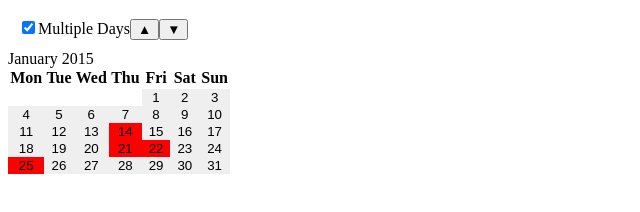
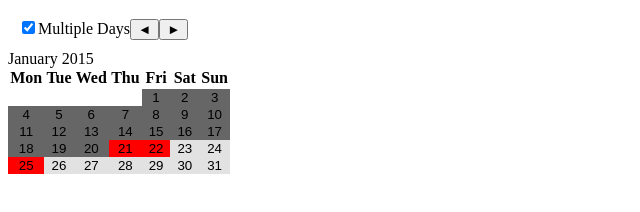
Before and after one commit to federicogfernandez/osom-datepicker, a website: page index.html in a window 1280 px wide. Both pictures are taken after a click on the element 119 px from the left and 126 px from the top of the page. Shown: the whole page, without its empty margins (0-640 px from the left). Drawn offline with Linux system fonts and the light colour scheme.

Commit message:
Bug fix + From Date

```diff
--- a/index.html
+++ b/index.html
@@ -11,7 +11,9 @@
 		<script type="text/javascript">
 			datepicker = new OsomDatepicker({
 				selector: '#osom-datepicker',
-				selectedDates: [new Date(2015, 0, 21), new Date(2015, 0, 22), new Date(2015, 0, 25)]
+				selectedDates: [new Date(2015, 0, 21), new Date(2015, 0, 22), new Date(2015, 0, 25)],
+				fromDate: new Date(2015, 0, 21),
+				animation: 'horizontal'
 			});
 			datepicker.initialize();
 			datepicker.on('DATE_SELECTED', function(e){
--- a/osom-datepicker.css
+++ b/osom-datepicker.css
@@ -11,12 +11,19 @@
 	overflow: hidden;
 }
 
-.osom-datepicker-wrapper .osom-datepicker-container .osom-datepicker-slider{
-	position: relative;
+.osom-datepicker-wrapper.osom-datepicker-layoutvertical .osom-datepicker-container .osom-datepicker-slider{
 	width: 100%;
 	position: absolute;
 	top: -152px;
 	left: 0;
+}
+
+.osom-datepicker-wrapper.osom-datepicker-layouthorizontal .osom-datepicker-container .osom-datepicker-slider{
+	height: 100%;
+	position: absolute;
+	top: 0;
+	left: -222px;
+	white-space: nowrap;
 }
 
 .osom-datepicker-wrapper .osom-datepicker-buttonscontainer{
@@ -24,13 +31,19 @@
 }
 
 .osom-datepicker-animated{
-	-webkit-transition: top 0.8s;
-	transition: top 0.8s;
+	-webkit-transition: top 0.8s, left 0.8s;
+	transition: top 0.8s, left 0.8s;
 }
 
-.osom-datepicker-wrapper .osom-datepicker-container .osom-datepicker-slider .osom-datepicker-month{
+.osom-datepicker-wrapper.osom-datepicker-layoutvertical .osom-datepicker-container .osom-datepicker-slider .osom-datepicker-month{
 	width: 100%;
 	height: 152px;
+}
+
+.osom-datepicker-wrapper.osom-datepicker-layouthorizontal .osom-datepicker-container .osom-datepicker-slider .osom-datepicker-month{
+	width: 222px;
+	height: 100%;
+	display: inline-block;
 }
 
 .osom-datepicker-wrapper .osom-datepicker-container .osom-datepicker-slider .osom-datepicker-month table{
@@ -49,6 +62,13 @@
 	border: 0;
 	display: block;
 	cursor: pointer;
+	background: #e2e2e2;
+	outline: none;
+}
+
+.osom-datepicker-wrapper .osom-datepicker-container .osom-datepicker-slider .osom-datepicker-month .osom-datepicker-daydisabled{
+	cursor: auto;
+	background: #666;
 }
 
 .osom-datepicker-wrapper .osom-datepicker-container .osom-datepicker-slider .osom-datepicker-month .osom-datepicker-selectedday{
--- a/osom-datepicker.js
+++ b/osom-datepicker.js
@@ -12,7 +12,7 @@
 		this.centralMonth = 0;
 		this.firstMonth = -1;
 		this.lastMonth = 1;
-		this.multipleDays = false;
+		this.multipleDays = this.selectedDates.length > 1 ? true : false;
 		this.uniqueId = Date.now();
 	};
 
@@ -23,11 +23,14 @@
 		sliderClass: 'osom-datepicker-slider',
 		monthClass: 'osom-datepicker-month',
 		dayClass: 'osom-datepicker-day',
+		dayDisabledClass: 'osom-datepicker-daydisabled',
 		selectedDayClass: 'osom-datepicker-selectedday',
 		animatedClass: 'osom-datepicker-animated',
 		upButtonClass: 'osom-datepicker-upbutton',
 		downButtonClass: 'osom-datepicker-downbutton',
 		multipleDaysClass: 'osom-datepicker-multipledays',
+		layoutVerticalClass: 'osom-datepicker-layoutvertical',
+		layoutHorizontalClass: 'osom-datepicker-layouthorizontal',
 
 		events: {
 			DATE_SELECTED: 'DATE_SELECTED'
@@ -38,12 +41,24 @@
 			this.el = document.querySelector(this.options.selector);
 
 			this.el.classList.add(this.wrapperClass);
+			if(this.options.animation === 'horizontal'){
+				this.el.classList.add(this.layoutHorizontalClass);
+			}else{
+				this.el.classList.add(this.layoutVerticalClass);
+			}
 
 			html += '<div class="osom-datepicker-buttonscontainer">';
-			html += '<input type="checkbox" class="' + this.multipleDaysClass + '" name="' + this.multipleDaysClass + '" id="' + this.multipleDaysClass + '-' + this.uniqueId + '" />';
+
+			html += '<input type="checkbox" class="' + this.multipleDaysClass + '" name="' + this.multipleDaysClass + '" id="' + this.multipleDaysClass + '-' + this.uniqueId + '" ' + (this.multipleDays ? 'checked="checked"' : '') + ' />';
+
 			html += '<label for="' + this.multipleDaysClass + '-' + this.uniqueId + '">Multiple Days</label>';
-			html += '<button class="' + this.upButtonClass + '">&#x25B2;</button>';
-			html += '<button class="' + this.downButtonClass + '">&#x25BC;</button>';
+			if(this.options.animation === 'horizontal'){
+				html += '<button class="' + this.upButtonClass + '">&#9668;</button>';
+				html += '<button class="' + this.downButtonClass + '">&#9658;</button>';
+			}else{
+				html += '<button class="' + this.upButtonClass + '">&#9650;</button>';
+				html += '<button class="' + this.downButtonClass + '">&#9660;</button>';
+			}
 			html += '</div>';
 
 			html += '<div class="' + this.containerClass + '">';
@@ -56,8 +71,6 @@
 			html += '</div>';
 
 			this.el.innerHTML = html;
-
-			this.setDates(this.selectedDates);
 
 			this.bindEvents();
 		},
@@ -82,8 +95,21 @@
 				do{
 					var day = new Date(date.getFullYear(), date.getMonth(), dayNumber+1);
 					if(day.getDay() === dayOfWeek && dayNumber <= day.getDate()){
+						var classes = this.dayClass;
 						html += '<td>';
-						html += '<button class="' + this.dayClass + '" data-date="' + day.getTime() + '">' + day.getDate() + '</button>';
+
+						if(this.options.fromDate){
+							Helper.resetTime(this.options.fromDate);
+							if(day < this.options.fromDate){
+								classes += ' ' + this.dayDisabledClass;
+							}
+						}
+
+						if(this.selectedDates.map(Number).indexOf(+day) !== -1){
+							classes += ' ' + this.selectedDayClass;
+						}
+
+						html += '<button class="' + classes + '" data-date="' + day.getTime() + '">' + day.getDate() + '</button>';
 						html += '</td>';
 						dayNumber++;
 					}else{
@@ -106,21 +132,32 @@
 
 				this.currentMonth--;
 				var slider = this.el.querySelector('.' + this.sliderClass);
+				var monthWidth = slider.offsetWidth / slider.children.length;
 				var monthHeight = slider.offsetHeight / slider.children.length;
 				var sliderStyle = window.getComputedStyle(slider, null);
 
 				if(this.currentMonth < this.firstMonth){
 					this.firstMonth = this.currentMonth;
 
-					var date = Helper.addMonth(this.options.selectedDate, this.currentMonth);
+					var date = Helper.addMonth(this.selectedDates[0], this.currentMonth);
 					slider.insertAdjacentHTML('afterbegin', this.renderMonth(date));
-					slider.style.top = (parseInt(sliderStyle.top, 10) - monthHeight) + 'px';
-					//FORCING REPAINT
-					slider.offsetHeight;
+					if(this.options.animation === 'horizontal'){
+						slider.style.left = (parseInt(sliderStyle.left, 10) - monthWidth) + 'px';
+						//FORCING REPAINT
+						slider.offsetWidth;
+					}else{
+						slider.style.top = (parseInt(sliderStyle.top, 10) - monthHeight) + 'px';
+						//FORCING REPAINT
+						slider.offsetHeight;
+					}
 				}
 
 				slider.classList.add(this.animatedClass);
-				slider.style.top = parseInt(slider.style.top || sliderStyle.top, 10) + monthHeight + 'px';
+				if(this.options.animation === 'horizontal'){
+					slider.style.left = parseInt(slider.style.left || sliderStyle.left, 10) + monthWidth + 'px';
+				}else{
+					slider.style.top = parseInt(slider.style.top || sliderStyle.top, 10) + monthHeight + 'px';
+				}
 
 				setTimeout(function(){
 					self.animating = false;
@@ -136,18 +173,23 @@
 
 				this.currentMonth++;
 				var slider = this.el.querySelector('.' + this.sliderClass);
+				var monthWidth = slider.offsetWidth / slider.children.length;
 				var monthHeight = slider.offsetHeight / slider.children.length;
 				var sliderStyle = window.getComputedStyle(slider, null);
 
 				if(this.currentMonth > this.lastMonth){
 					this.lastMonth = this.currentMonth;
 
-					var date = Helper.addMonth(this.options.selectedDate, this.currentMonth);
+					var date = Helper.addMonth(this.selectedDates[0], this.currentMonth);
 					slider.insertAdjacentHTML('beforeend', this.renderMonth(date));
 				}
 
 				slider.classList.add(this.animatedClass);
-				slider.style.top = parseInt(slider.style.top || sliderStyle.top, 10) - monthHeight + 'px';
+				if(this.options.animation === 'horizontal'){
+					slider.style.left = parseInt(slider.style.left || sliderStyle.left, 10) - monthWidth + 'px';
+				}else{
+					slider.style.top = parseInt(slider.style.top || sliderStyle.top, 10) - monthHeight + 'px';
+				}
 				setTimeout(function(){
 					self.animating = false;
 					slider.classList.remove(self.animatedClass);
@@ -175,7 +217,7 @@
 			});
 
 			slider.addEventListener('click', function(e){
-				if(e.target.classList.contains(self.dayClass)){
+				if(e.target.classList.contains(self.dayClass) && !e.target.classList.contains(self.dayDisabledClass)){
 					self.handleDayClick(e.target);
 				}
 			});
```
Also changed, not shown: README.md.
